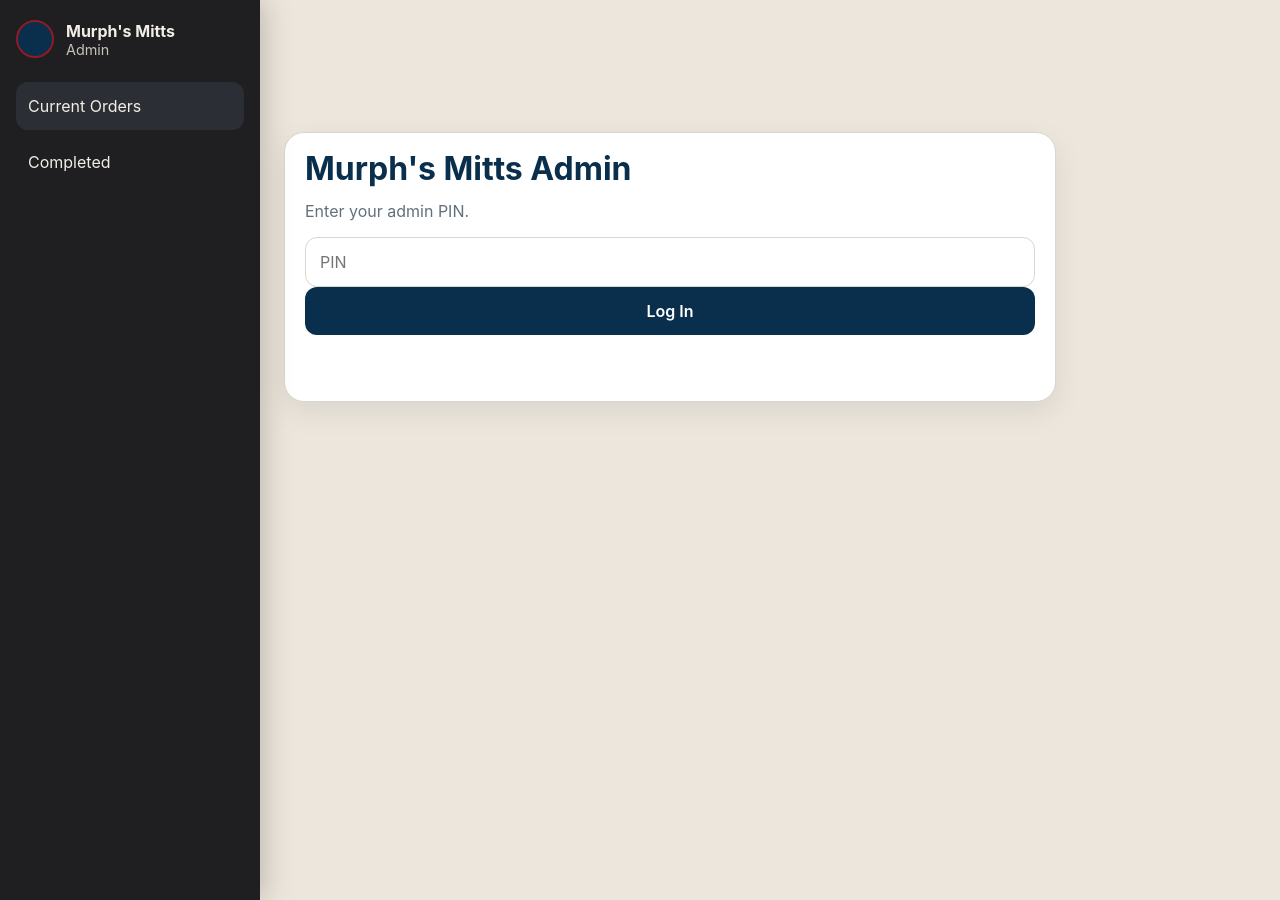
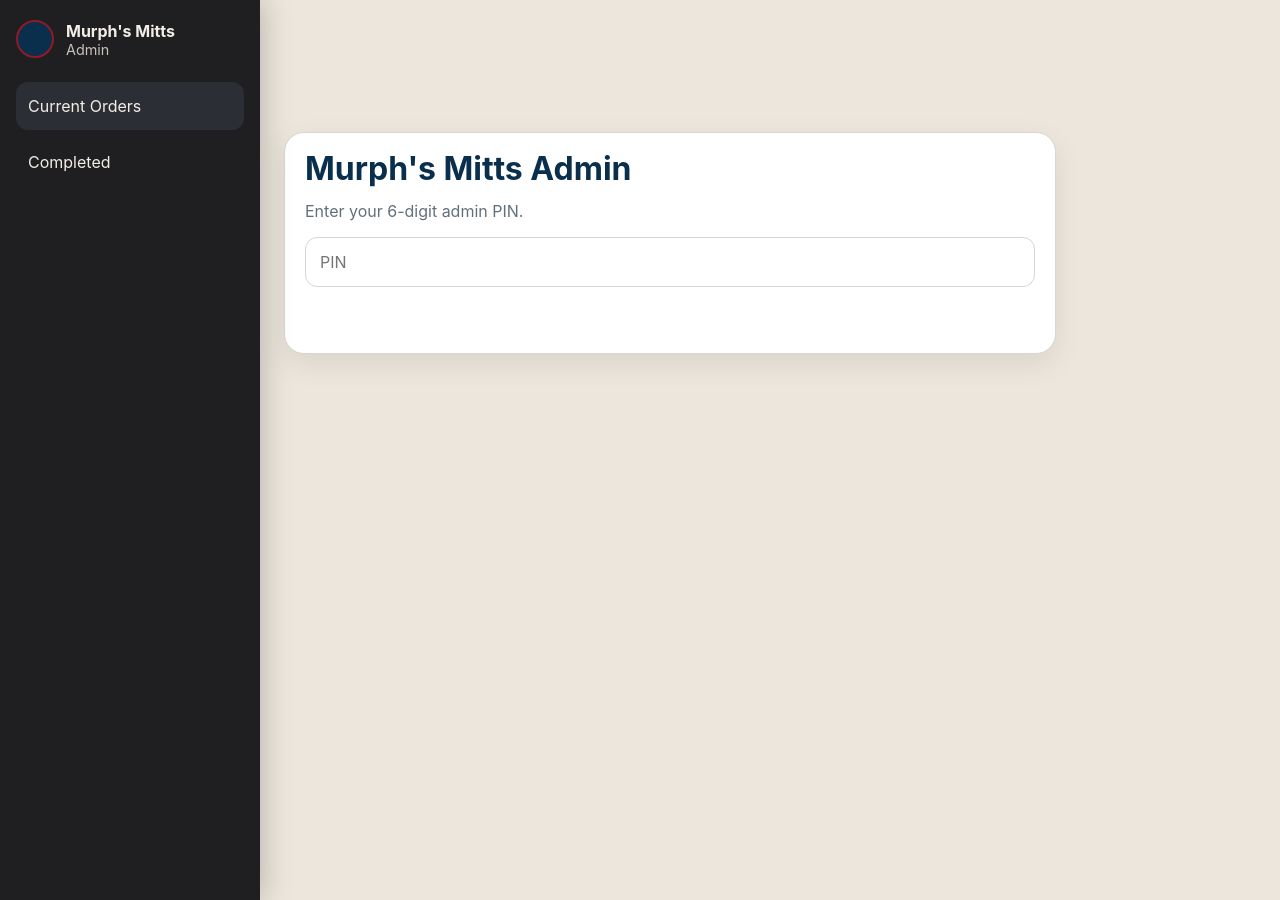
Before and after one commit to kbrettmurphy-ctrl/murphsmitts, a Jekyll site: the page admin/index.html, which Jekyll copies as it is, in a window 1280 px wide. Built offline with Jekyll 4.4.1, drawn with Linux system fonts in a browser that asks for light colours.

Commit message:
Update admin PIN input instructions and maxlength

```diff
--- a/admin/index.html
+++ b/admin/index.html
@@ -32,9 +32,8 @@
       <section id="loginView" class="view active">
         <div class="card login-card">
           <h1>Murph's Mitts Admin</h1>
-          <p class="muted">Enter your admin PIN.</p>
-          <input id="pinInput" type="password" inputmode="numeric" placeholder="PIN" />
-          <button id="loginBtn">Log In</button>
+          <p class="muted">Enter your 6-digit admin PIN.</p>
+          <input id="pinInput" type="password" inputmode="numeric" maxlength="6" placeholder="PIN" />
           <p id="loginStatus" class="status"></p>
         </div>
       </section>
```
